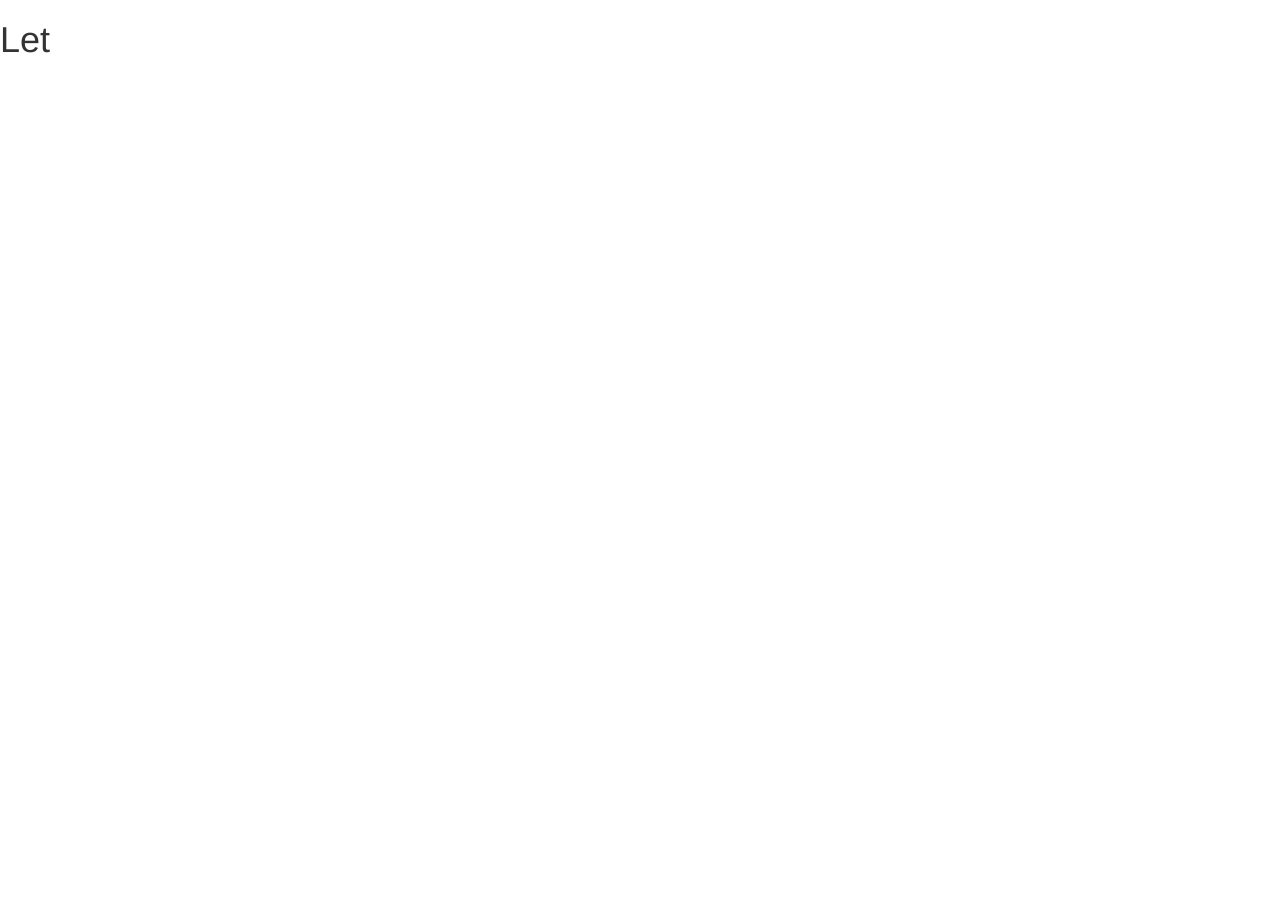
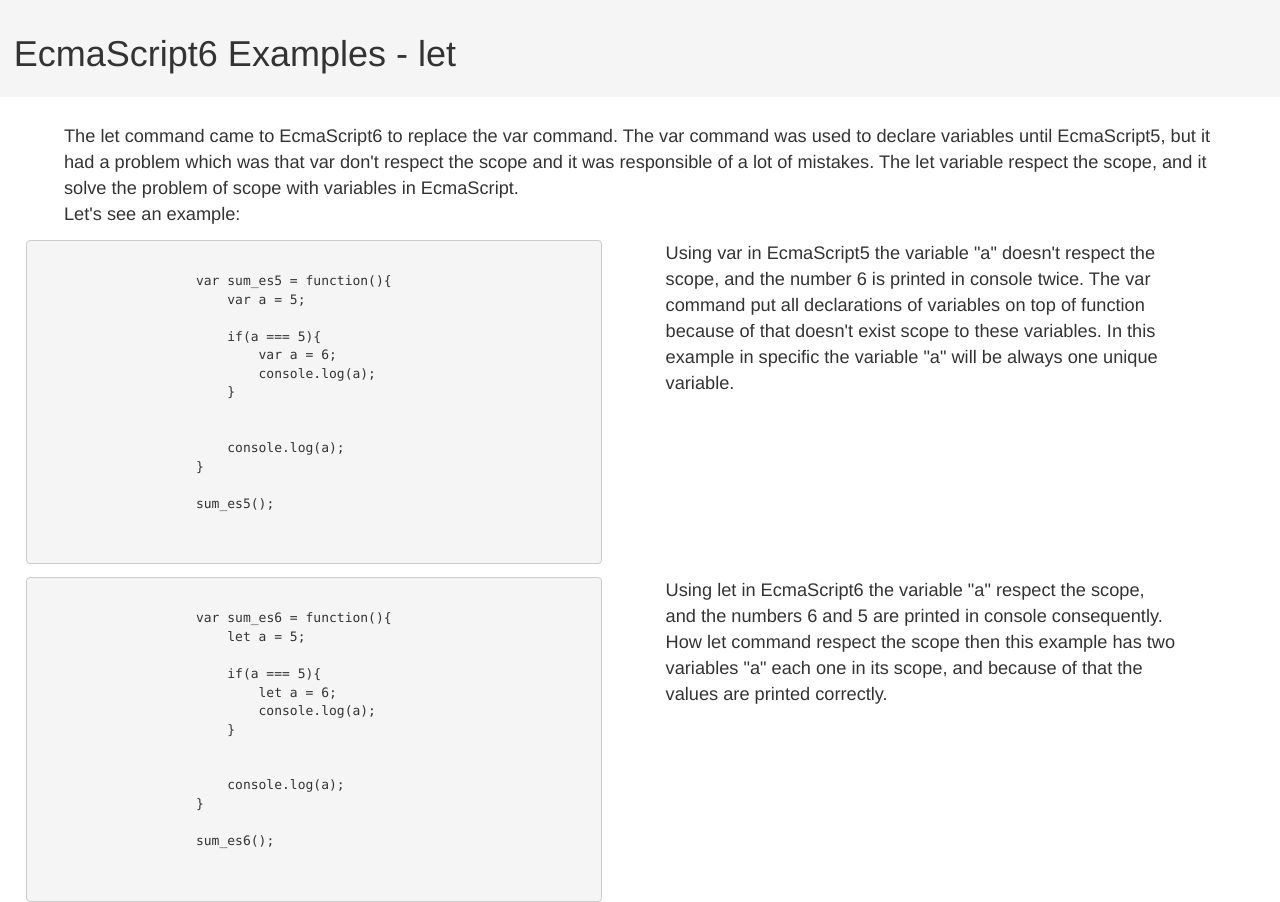
Before and after one commit to rodrigo-morais/es6-examples, a website: page app/variables/let/index.html in a window 1280 px wide. Before the commit the page ends 800 px from the top, so only its background shows below. Drawn offline with nearby package versions, Linux system fonts and the light colour scheme.

Commit message:
Adding example of let command.

```diff
--- a/app/variables/let/index.html
+++ b/app/variables/let/index.html
@@ -5,6 +5,60 @@
         <link rel="stylesheet" type="text/css" href="../../../vendor/bootstrap/dist/css/bootstrap.min.css">
     </head>
     <body>
-        <h1>Let</h1>
+        <header>
+            <h1>EcmaScript6 Examples - let</h1>
+        </header>
+        <main>
+            <p>
+                The let command came to EcmaScript6 to replace the var command. The var command was used to declare variables until EcmaScript5, but it had a problem which was that var don't respect the scope and it was responsible of a lot of mistakes. The let variable respect the scope, and it solve the problem of scope with variables in EcmaScript.
+            </p>
+            <p>
+                Let's see an example:
+            </p>
+
+            <pre>
+                <code>
+                    var sum_es5 = function(){
+                        var a = 5;
+
+                        if(a === 5){
+                            var a = 6;
+                            console.log(a);
+                        }
+
+
+                        console.log(a);
+                    }
+
+                    sum_es5();
+                </code>
+            </pre>
+            <p class="code">
+                Using var in EcmaScript5 the variable "a" doesn't respect the scope, and the number 6 is printed in console twice. The var command put all declarations of variables on top of function because of that doesn't exist scope to these variables. In this example in specific the variable "a" will be always one unique variable.
+            </p>
+
+            <pre>
+                <code>
+                    var sum_es6 = function(){
+                        let a = 5;
+
+                        if(a === 5){
+                            let a = 6;
+                            console.log(a);
+                        }
+
+
+                        console.log(a);
+                    }
+
+                    sum_es6();
+                </code>
+            </pre>
+            <p class="code">
+                Using let in EcmaScript6 the variable "a" respect the scope, and the numbers 6 and 5 are printed in console consequently. How let command respect the scope then this example has two variables "a" each one in its scope, and because of that the values are printed correctly.
+            </p>
+        </main>
+
+        <script src="let.js"></script>
     </body>
 </html>
--- /dev/null
+++ b/app/variables/let/let.js
@@ -0,0 +1,29 @@
+'use strict';
+
+var sum_es5 = function(){
+    var a = 5;
+
+    if(a === 5){
+        var a = 6;
+        console.log(a);
+    }
+
+
+    console.log(a);
+}
+
+sum_es5();
+
+var sum_es6 = function(){
+    let a = 5;
+
+    if(a === 5){
+        let a = 6;
+        console.log(a);
+    }
+
+
+    console.log(a);
+}
+
+sum_es6();
--- a/assets/css/style.css
+++ b/assets/css/style.css
@@ -1,7 +1,7 @@
 body
 {
     margin: 0;
-    overflow: hidden;
+    overflow: auto;
 }
 
 header
@@ -14,6 +14,11 @@ header
     padding: 1%;
 }
 
+main
+{
+    padding-top: 2%;
+}
+
 ul
 {
     list-style: none;
@@ -23,3 +28,34 @@ ul h2
 {
     margin: 5px;
 }
+
+p
+{
+    position: relative;
+    float: left;
+    clear: both;
+    width: 90%;
+    margin: 0 5% 0 5%!important;
+    font-size: 1.3em;
+}
+
+p.code
+{
+    position: relative;
+    float: left;
+    width: 40%;
+    margin: 1% 0 0 5%!important;
+    font-size: 1.3em;
+    clear: right;
+}
+
+
+pre
+{
+    position: relative;
+    float: left;
+    clear: left;
+    width: 45%;
+    margin: 1% 0 0 2%!important;
+    padding: 1%!important;
+}
```
